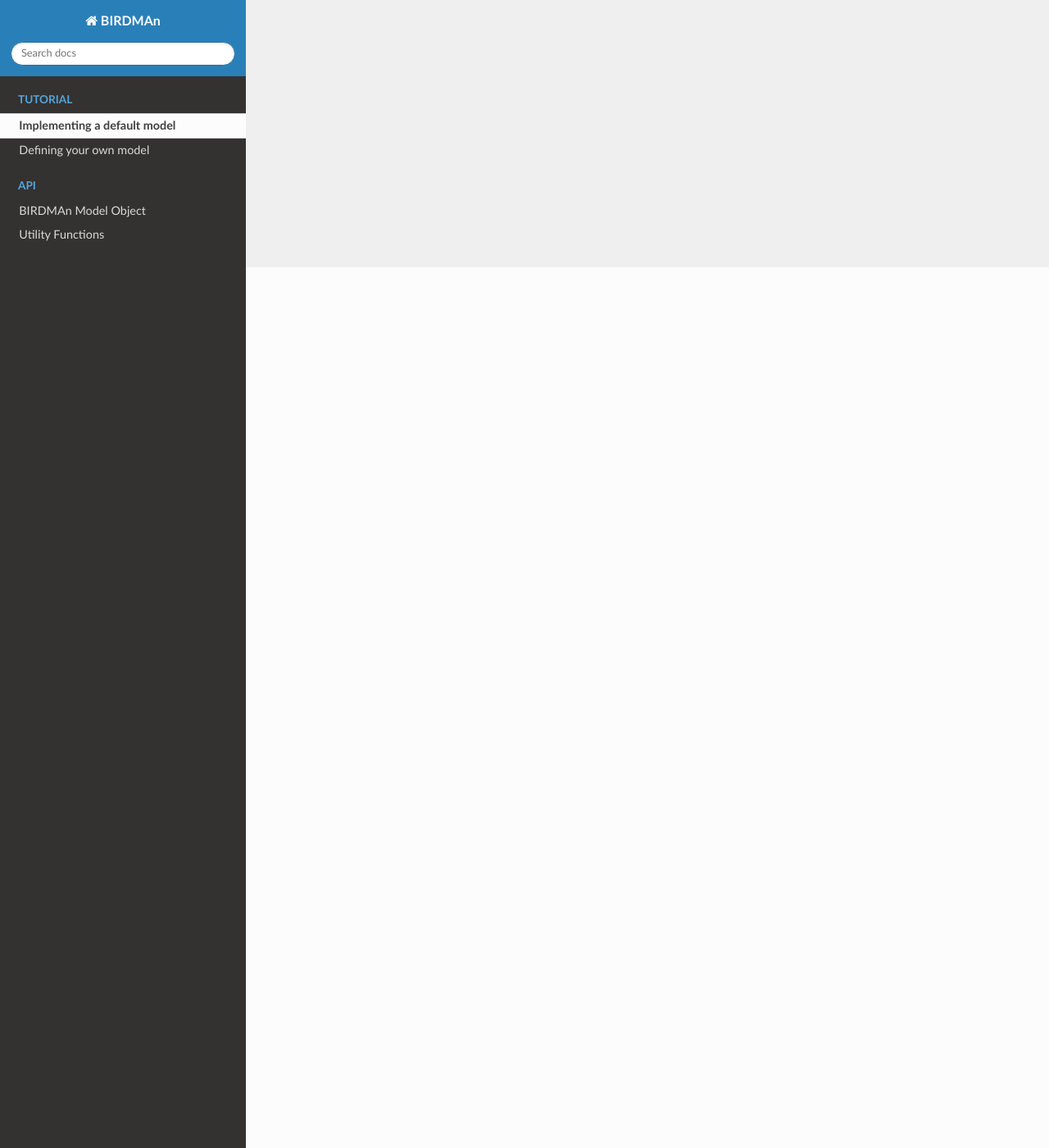
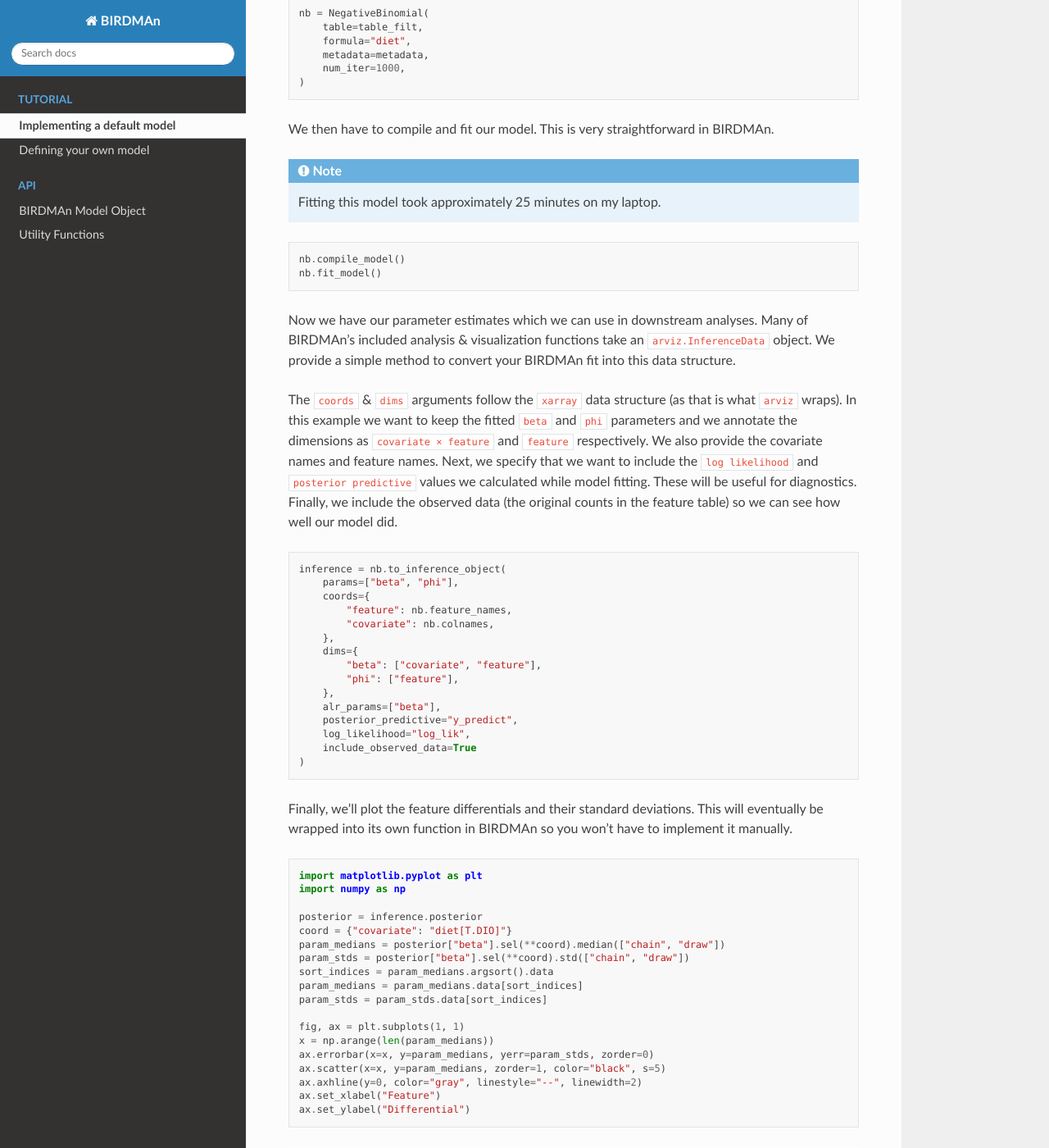
Before and after one commit to biocore/BIRDMAn, a Sphinx documentation site: the page built from docs/default_model_example.rst, in a window 1280 px wide and 1400 px high, scrolled down 1074 px. Shown: the whole window at 82% size. Built offline with Sphinx 7.4.7 and the Read the Docs theme 2.0.0, drawn with Linux system fonts in a browser that asks for light colours; some of the changed text lies outside the part shown.

Commit message:
update docs with example model

```diff
--- a/docs/default_model_example.rst
+++ b/docs/default_model_example.rst
@@ -1,2 +1,111 @@
 Implementing a default model
 ============================
+
+BIRDMAn comes with several default models that you can use to fit your data. Here we will use the `Negative Binomial <https://en.wikipedia.org/wiki/Negative_binomial_distribution>`_ model as it is fairly common for `overdispersed count data <https://esajournals.onlinelibrary.wiley.com/doi/full/10.1890/10-1831.1>`_.
+
+First, we will download a fairly simple dataset from Qiita. Qiita is an open-source platform for depositing and analyzing microbiome data. We will be using data from the study "Responses of gut microbiota to diet composition and weight loss in lean and obese mice" (Qiita ID: 107).
+
+We can download the feature table and metadata with the following commands:
+
+.. code-block:: bash
+
+    wget -O data.zip "https://qiita.ucsd.edu/public_artifact_download/?artifact_id=44773"
+    wget -O metadata.zip "https://qiita.ucsd.edu/public_download/?data=sample_information&study_id=107"
+    unzip data.zip
+    unzip metadata.zip
+
+Next, we want to import the data into Python so we can run BIRDMAn.
+
+.. code-block:: python
+
+    import biom
+    import pandas as pd
+
+    from birdman import NegativeBinomial
+
+    table = biom.load_table("BIOM/44773/otu_table.biom")
+    metadata = pd.read_csv(
+        "templates/107_20180101-113755.txt",
+        sep="\t",
+        index_col=0
+    )
+
+This table has nearly 2000 features, many of which are likely lowly prevalent. We are going to filter to only features that are present in at least 5 samples.
+
+.. code-block:: python
+
+    prevalence = table.to_dataframe().clip(upper=1).sum(axis=1)
+    features_to_keep = prevalence[prevalence >= 5].index.tolist()
+    table_filt = table.filter(features_to_keep, axis="observation")
+
+This reduces the number of features from nearly 2000 to just over 600 - much more manageable!
+
+For this example we're going to use a simple formula that only takes ``diet`` into account. For more information on formulas and design matrices see Jamie Morton's `blogpost <http://mortonjt.blogspot.com/2018/05/encoding-design-matrices-in-patsy.html>`_ on the topic.
+
+.. code-block:: python
+
+    nb = NegativeBinomial(
+        table=table_filt,
+        formula="diet",
+        metadata=metadata,
+        num_iter=1000,
+    )
+
+We then have to compile and fit our model. This is very straightforward in BIRDMAn.
+
+.. note::
+
+    Fitting this model took approximately 25 minutes on my laptop.
+
+
+.. code-block:: python
+
+    nb.compile_model()
+    nb.fit_model()
+
+Now we have our parameter estimates which we can use in downstream analyses. Many of BIRDMAn's included analysis & visualization functions take an ``arviz.InferenceData`` object. We provide a simple method to convert your BIRDMAn fit into this data structure.
+
+The ``coords`` & ``dims`` arguments follow the ``xarray`` data structure (as that is what ``arviz`` wraps). In this example we want to keep the fitted ``beta`` and ``phi`` parameters and we annotate the dimensions as ``covariate × feature`` and ``feature`` respectively. We also provide the covariate names and feature names. Next, we specify that we want to include the ``log likelihood`` and ``posterior predictive`` values we calculated while model fitting. These will be useful for diagnostics. Finally, we include the observed data (the original counts in the feature table) so we can see how well our model did.
+
+.. code-block:: python
+
+    inference = nb.to_inference_object(
+        params=["beta", "phi"],
+        coords={
+            "feature": nb.feature_names,
+            "covariate": nb.colnames,
+        },
+        dims={
+            "beta": ["covariate", "feature"],
+            "phi": ["feature"],
+        },
+        alr_params=["beta"],
+        posterior_predictive="y_predict",
+        log_likelihood="log_lik",
+        include_observed_data=True
+    )
+
+Finally, we'll plot the feature differentials and their standard deviations. This will eventually be wrapped into its own function in BIRDMAn so you won't have to implement it manually.
+
+.. code-block:: python
+
+    import matplotlib.pyplot as plt
+    import numpy as np
+
+    posterior = inference.posterior
+    coord = {"covariate": "diet[T.DIO]"}
+    param_medians = posterior["beta"].sel(**coord).median(["chain", "draw"])
+    param_stds = posterior["beta"].sel(**coord).std(["chain", "draw"])
+    sort_indices = param_medians.argsort().data
+    param_medians = param_medians.data[sort_indices]
+    param_stds = param_stds.data[sort_indices]
+
+    fig, ax = plt.subplots(1, 1)
+    x = np.arange(len(param_medians))
+    ax.errorbar(x=x, y=param_medians, yerr=param_stds, zorder=0)
+    ax.scatter(x=x, y=param_medians, zorder=1, color="black", s=5)
+    ax.axhline(y=0, color="gray", linestyle="--", linewidth=2)
+    ax.set_xlabel("Feature")
+    ax.set_ylabel("Differential")
+
+.. image:: imgs/example_differentials.png
```
Also changed, not shown: docs/imgs/example_differentials.png (added).
